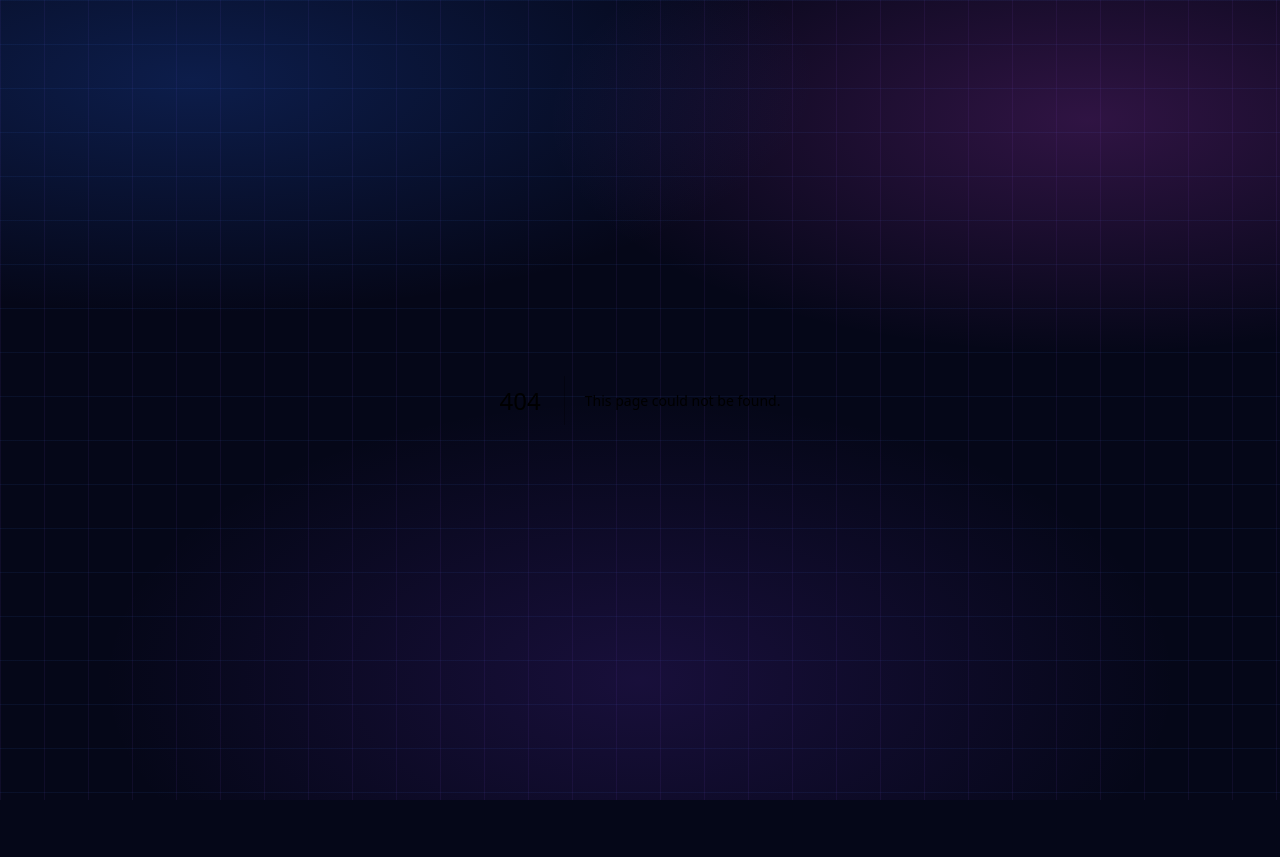
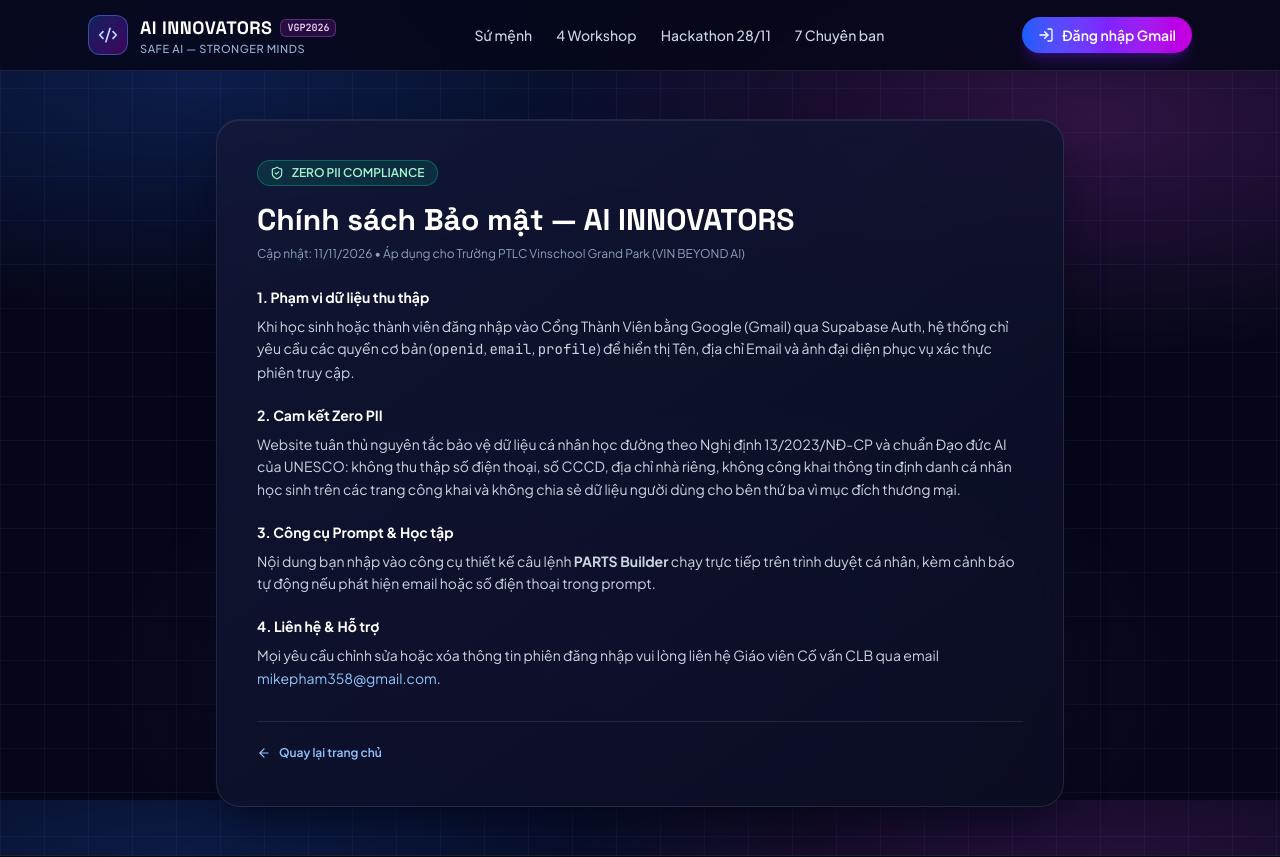
Before and after one commit to mikepham358/ai-innovators, a Next.js app: page /privacy in a window 1280 px wide. Before the commit this address had no page. Shown: the top 857 px of the page. Before the commit the page ends 800 px from the top, so only its background shows below. Built offline with nearby package versions, Linux system fonts and the light colour scheme; no server answers.

Commit message:
feat: add privacy policy and terms pages for Google OAuth branding

```diff
--- a/src/app/layout.tsx
+++ b/src/app/layout.tsx
@@ -36,6 +36,9 @@ export const metadata: Metadata = {
       "Cộng đồng học sinh tiên phong về AI có trách nhiệm, tư duy Socratic và Zero PII tại Vinschool Grand Park.",
     images: ["/images/hero-banner.png"],
   },
+  verification: process.env.NEXT_PUBLIC_GOOGLE_SITE_VERIFICATION
+    ? { google: process.env.NEXT_PUBLIC_GOOGLE_SITE_VERIFICATION }
+    : undefined,
 };
 
 export default function RootLayout({ children }: LayoutProps<"/">) {
--- /dev/null
+++ b/src/app/privacy/page.tsx
@@ -0,0 +1,83 @@
+import Link from "next/link";
+import { ArrowLeft, ShieldCheck } from "lucide-react";
+import { Footer } from "@/components/Footer";
+import { Navbar } from "@/components/Navbar";
+import { CLUB_META } from "@/data/club-data";
+
+export default function PrivacyPage() {
+  return (
+    <div className="flex min-h-screen flex-col">
+      <Navbar />
+      <main className="mx-auto w-full max-w-4xl flex-1 px-4 py-12 sm:px-6">
+        <div className="glass-card rounded-3xl p-7 sm:p-10">
+          <div className="inline-flex items-center gap-2 rounded-full border border-emerald-400/35 bg-emerald-500/15 px-3 py-1 text-xs font-semibold text-emerald-200">
+            <ShieldCheck className="h-3.5 w-3.5" />
+            <span>ZERO PII COMPLIANCE</span>
+          </div>
+
+          <h1 className="mt-4 font-[family-name:var(--font-space-grotesk)] text-2xl font-bold text-white sm:text-3xl">
+            Chính sách Bảo mật — {CLUB_META.name}
+          </h1>
+          <p className="mt-2 text-xs text-slate-400">
+            Cập nhật: 11/11/2026 • Áp dụng cho {CLUB_META.school} ({CLUB_META.flagship})
+          </p>
+
+          <div className="mt-6 space-y-5 text-sm leading-relaxed text-slate-200">
+            <section>
+              <h2 className="font-bold text-white">1. Phạm vi dữ liệu thu thập</h2>
+              <p className="mt-1.5 text-slate-300">
+                Khi học sinh hoặc thành viên đăng nhập vào Cổng Thành Viên bằng
+                Google (Gmail) qua Supabase Auth, hệ thống chỉ yêu cầu các quyền
+                cơ bản (<code>openid</code>, <code>email</code>,{" "}
+                <code>profile</code>) để hiển thị Tên, địa chỉ Email và ảnh đại
+                diện phục vụ xác thực phiên truy cập.
+              </p>
+            </section>
+
+            <section>
+              <h2 className="font-bold text-white">2. Cam kết Zero PII</h2>
+              <p className="mt-1.5 text-slate-300">
+                Website tuân thủ nguyên tắc bảo vệ dữ liệu cá nhân học đường
+                theo Nghị định 13/2023/NĐ-CP và chuẩn Đạo đức AI của UNESCO:
+                không thu thập số điện thoại, số CCCD, địa chỉ nhà riêng, không
+                công khai thông tin định danh cá nhân học sinh trên các trang
+                công khai và không chia sẻ dữ liệu người dùng cho bên thứ ba
+                vì mục đích thương mại.
+              </p>
+            </section>
+
+            <section>
+              <h2 className="font-bold text-white">3. Công cụ Prompt & Học tập</h2>
+              <p className="mt-1.5 text-slate-300">
+                Nội dung bạn nhập vào công cụ thiết kế câu lệnh{" "}
+                <strong>PARTS Builder</strong> chạy trực tiếp trên trình duyệt
+                cá nhân, kèm cảnh báo tự động nếu phát hiện email hoặc số điện
+                thoại trong prompt.
+              </p>
+            </section>
+
+            <section>
+              <h2 className="font-bold text-white">4. Liên hệ & Hỗ trợ</h2>
+              <p className="mt-1.5 text-slate-300">
+                Mọi yêu cầu chỉnh sửa hoặc xóa thông tin phiên đăng nhập vui
+                lòng liên hệ Giáo viên Cố vấn CLB qua email{" "}
+                <span className="text-blue-300">mikepham358@gmail.com</span>.
+              </p>
+            </section>
+          </div>
+
+          <div className="mt-8 border-t border-white/10 pt-5">
+            <Link
+              href="/"
+              className="inline-flex items-center gap-2 text-xs font-semibold text-blue-300 hover:text-white"
+            >
+              <ArrowLeft className="h-3.5 w-3.5" />
+              <span>Quay lại trang chủ</span>
+            </Link>
+          </div>
+        </div>
+      </main>
+      <Footer />
+    </div>
+  );
+}
--- /dev/null
+++ b/src/app/terms/page.tsx
@@ -0,0 +1,70 @@
+import Link from "next/link";
+import { ArrowLeft, BookOpen } from "lucide-react";
+import { Footer } from "@/components/Footer";
+import { Navbar } from "@/components/Navbar";
+import { CLUB_META } from "@/data/club-data";
+
+export default function TermsPage() {
+  return (
+    <div className="flex min-h-screen flex-col">
+      <Navbar />
+      <main className="mx-auto w-full max-w-4xl flex-1 px-4 py-12 sm:px-6">
+        <div className="glass-card rounded-3xl p-7 sm:p-10">
+          <div className="inline-flex items-center gap-2 rounded-full border border-blue-400/35 bg-blue-500/15 px-3 py-1 text-xs font-semibold text-blue-200">
+            <BookOpen className="h-3.5 w-3.5" />
+            <span>ACADEMIC INTEGRITY & TERMS</span>
+          </div>
+
+          <h1 className="mt-4 font-[family-name:var(--font-space-grotesk)] text-2xl font-bold text-white sm:text-3xl">
+            Điều khoản Sử dụng — {CLUB_META.name}
+          </h1>
+          <p className="mt-2 text-xs text-slate-400">
+            Cập nhật: 11/11/2026 • {CLUB_META.flagship} ({CLUB_META.slogan})
+          </p>
+
+          <div className="mt-6 space-y-5 text-sm leading-relaxed text-slate-200">
+            <section>
+              <h2 className="font-bold text-white">1. Mục đích học thuật</h2>
+              <p className="mt-1.5 text-slate-300">
+                Cổng thông tin {CLUB_META.name} được xây dựng phục vụ hoạt động
+                giáo dục, chuỗi Workshop AI Literacy và cuộc thi AI Learning
+                Hackathon tại {CLUB_META.school}.
+              </p>
+            </section>
+
+            <section>
+              <h2 className="font-bold text-white">2. Quy tắc sử dụng AI có trách nhiệm</h2>
+              <p className="mt-1.5 text-slate-300">
+                Thành viên cam kết ứng dụng AI theo định hướng{" "}
+                <strong>Socratic & Productive Struggle</strong>: dùng AI để gợi
+                mở, phản biện và kiểm chứng nguồn tin; không sao chép thụ động
+                và không đưa dữ liệu cá nhân (PII) của bản thân hay bạn bè vào
+                các mô hình AI công cộng.
+              </p>
+            </section>
+
+            <section>
+              <h2 className="font-bold text-white">3. Tài khoản truy cập</h2>
+              <p className="mt-1.5 text-slate-300">
+                Thành viên tự chịu trách nhiệm bảo mật tài khoản Google cá nhân
+                khi đăng nhập vào Cổng Thành Viên và sử dụng nền tảng đúng mục
+                đích học tập lành mạnh.
+              </p>
+            </section>
+          </div>
+
+          <div className="mt-8 border-t border-white/10 pt-5">
+            <Link
+              href="/"
+              className="inline-flex items-center gap-2 text-xs font-semibold text-blue-300 hover:text-white"
+            >
+              <ArrowLeft className="h-3.5 w-3.5" />
+              <span>Quay lại trang chủ</span>
+            </Link>
+          </div>
+        </div>
+      </main>
+      <Footer />
+    </div>
+  );
+}
--- a/src/components/Footer.tsx
+++ b/src/components/Footer.tsx
@@ -39,6 +39,12 @@ export function Footer() {
           <Link href="/portal" className="hover:text-white">
             Cổng Thành Viên
           </Link>
+          <Link href="/privacy" className="hover:text-white">
+            Bảo mật
+          </Link>
+          <Link href="/terms" className="hover:text-white">
+            Điều khoản
+          </Link>
         </div>
       </div>
     </footer>
```
